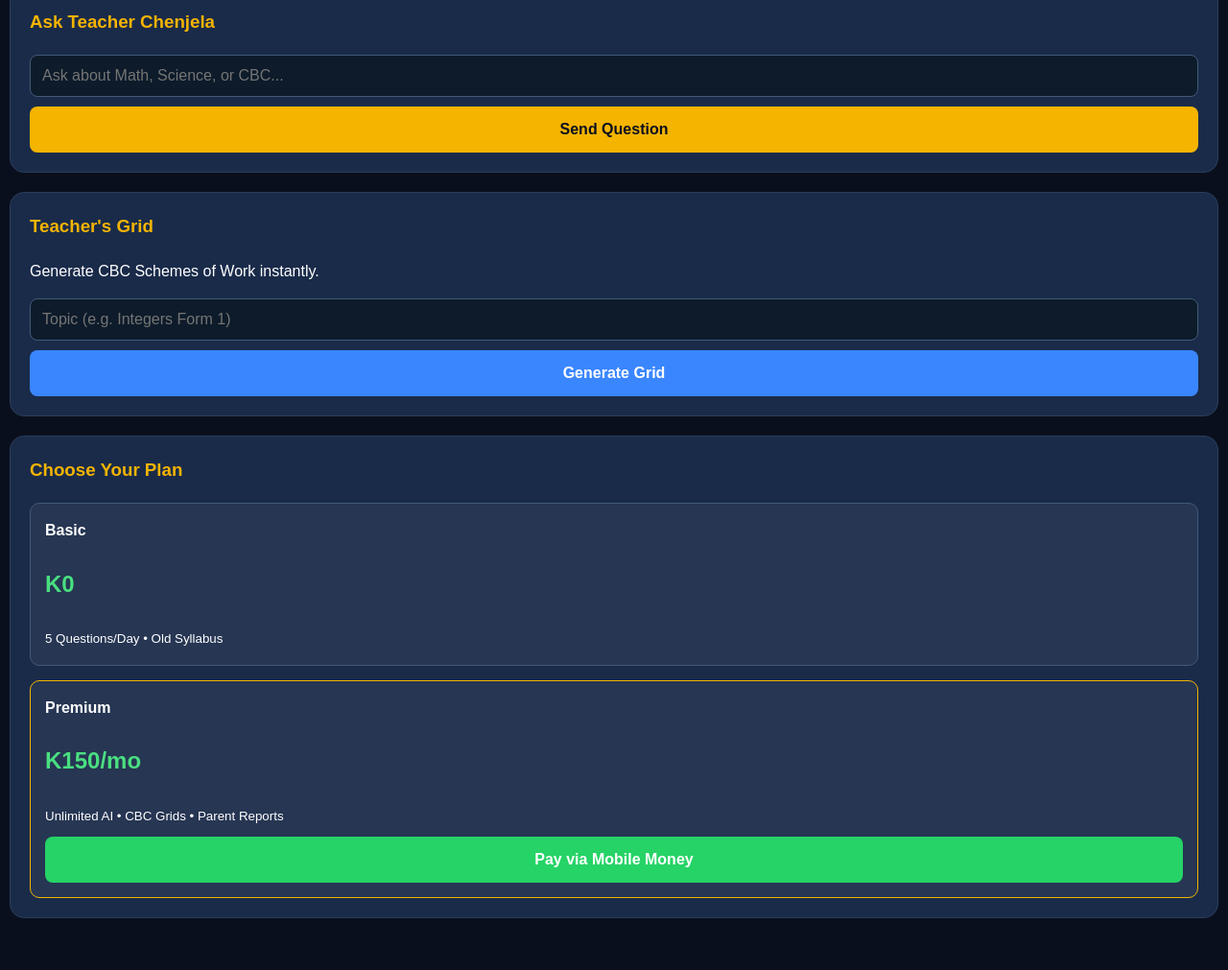
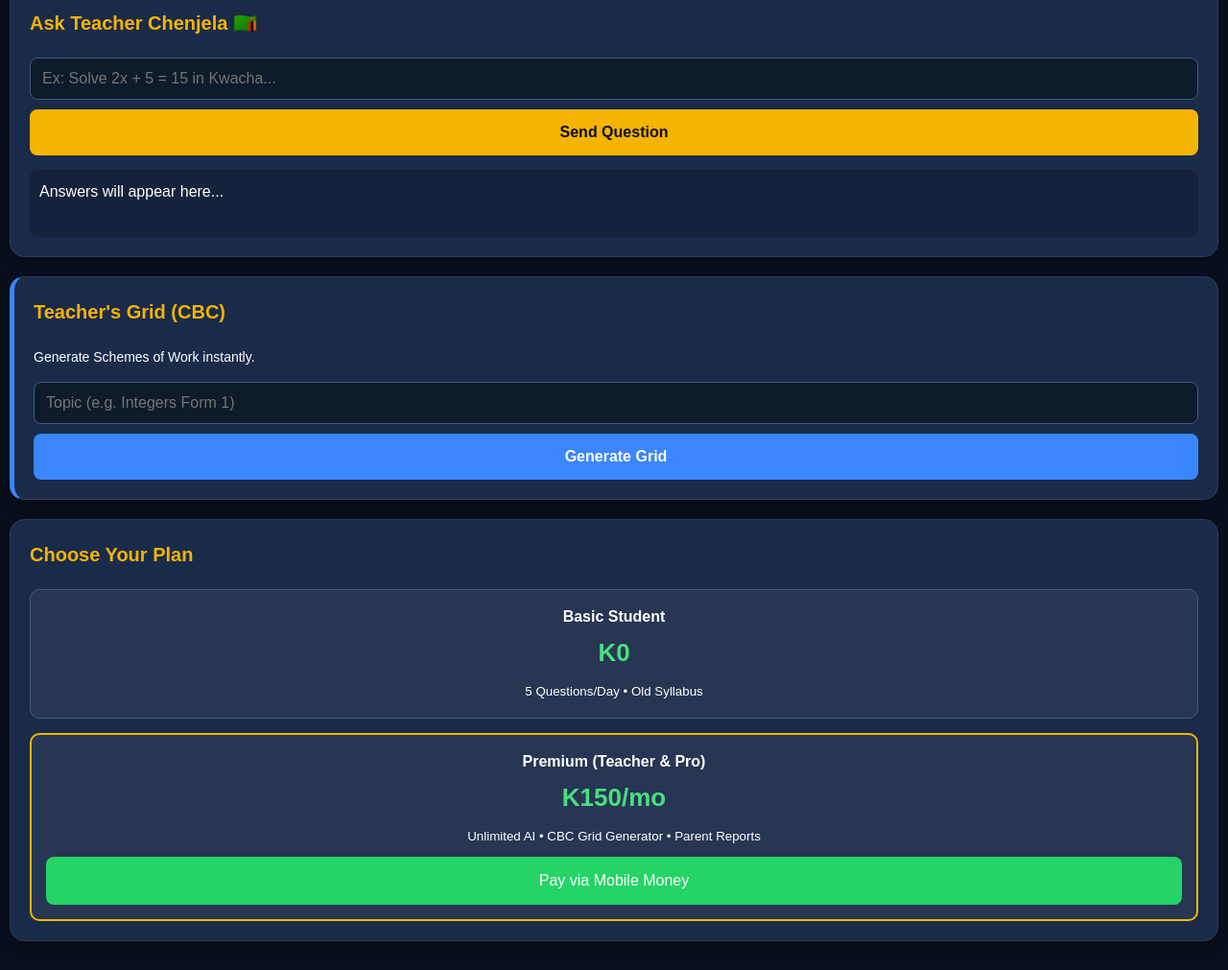
Before and after one commit to njunjushalumba-dotcom/chenjela-app, a plain HTML site: page index.html in a window 1280 px wide. Shown: the part 155-1166 px from the top of the page at 96% size. Before the commit the page ends 1142 px from the top, so only its background shows below. Drawn offline with Linux system fonts and the light colour scheme.

Commit message:
Update index.html with styling and content changes

```diff
--- a/index.html
+++ b/index.html
@@ -4,64 +4,67 @@
     <meta charset="UTF-8">
     <meta name="viewport" content="width=device-width, initial-scale=1.0, maximum-scale=1.0, user-scalable=no">
     <title>Chenjela - Zambia's #1 Study Hub</title>
+
+    <link rel="icon" href="logo.png">
+    <link rel="apple-touch-icon" href="logo.png">
+
     <style>
         :root { --gold: #f5b400; --dark-bg: #0a0f1e; --card-bg: #1a2b4a; }
-        body { margin: 0; font-family: sans-serif; background: var(--dark-bg); color: white; padding: 10px; line-height: 1.6; }
+        body { margin: 0; font-family: 'Outfit', sans-serif; background: var(--dark-bg); color: white; padding: 10px; line-height: 1.6; }
 
-        /* HEADER */
         header { text-align: center; padding: 20px 10px; border-bottom: 2px solid var(--gold); margin-bottom: 20px; }
-        .logo { font-size: 28px; font-weight: bold; color: var(--gold); margin: 0; }
+        .logo-text { font-size: 28px; font-weight: bold; color: var(--gold); margin: 0; }
 
-        /* CARDS */
-        .chenjela-card { background: var(--card-bg); padding: 20px; border-radius: 15px; margin-bottom: 20px; border: 1px solid #2a3e5a; }
-        h2, h3 { color: var(--gold); margin-top: 0; }
+        .chenjela-card { background: var(--card-bg); padding: 20px; border-radius: 15px; margin-bottom: 20px; border: 1px solid #2a3e5a; box-shadow: 0 4px 15px rgba(0,0,0,0.3); }
+        h3 { color: var(--gold); margin-top: 0; font-size: 20px; }
 
-        /* INPUTS & BUTTONS */
-        input { width: 100%; padding: 12px; border-radius: 8px; border: 1px solid #415a77; background: #0d1b2a; color: white; box-sizing: border-box; font-size: 16px; }
-        button { width: 100%; padding: 15px; margin-top: 10px; border-radius: 8px; border: none; font-weight: bold; font-size: 16px; cursor: pointer; transition: 0.3s; }
+        input { width: 100%; padding: 12px; border-radius: 8px; border: 1px solid #415a77; background: #0d1b2a; color: white; box-sizing: border-box; font-size: 16px; margin-bottom: 10px; }
+        button { width: 100%; padding: 15px; border-radius: 8px; border: none; font-weight: bold; font-size: 16px; cursor: pointer; }
+
         .btn-primary { background: var(--gold); color: var(--dark-bg); }
-        .btn-whatsapp { background: #25D366; color: white; }
+        .btn-whatsapp { background: #25D366; color: white; margin-top: 10px; display: block; text-decoration: none; text-align: center; line-height: 1.2; }
 
-        /* PRICING STACK */
-        .tier { border: 1px solid #415a77; padding: 15px; border-radius: 10px; margin-top: 15px; background: rgba(255,255,255,0.05); }
-        .price { font-size: 24px; font-weight: bold; color: #4ade80; }
+        .tier { border: 1px solid #415a77; padding: 15px; border-radius: 10px; margin-top: 15px; background: rgba(255,255,255,0.05); text-align: center; }
+        .price { font-size: 26px; font-weight: bold; color: #4ade80; margin: 5px 0; }
+        #responseArea { margin-top: 15px; padding: 10px; background: rgba(0,0,0,0.2); border-radius: 8px; min-height: 50px; }
     </style>
 </head>
 <body>
 
     <header>
-        <p class="logo">Chenjela.</p>
+        <p class="logo-text">Chenjela.</p>
         <small>Zambian CBC & O-Level Hub</small>
     </header>
 
     <div class="chenjela-card">
-        <h3>Ask Teacher Chenjela</h3>
-        <input type="text" id="userInput" placeholder="Ask about Math, Science, or CBC...">
-        <button class="btn-primary" onclick="alert('Sending to AI...')">Send Question</button>
+        <h3>Ask Teacher Chenjela 🇿🇲</h3>
+        <input type="text" id="userInput" placeholder="Ex: Solve 2x + 5 = 15 in Kwacha...">
+        <button class="btn-primary" onclick="askAI()">Send Question</button>
+        <div id="responseArea">Answers will appear here...</div>
     </div>
 
-    <div class="chenjela-card">
-        <h3>Teacher's Grid</h3>
-        <p>Generate CBC Schemes of Work instantly.</p>
+    <div class="chenjela-card" style="border-left: 5px solid #3a86ff;">
+        <h3>Teacher's Grid (CBC)</h3>
+        <p style="font-size: 14px;">Generate Schemes of Work instantly.</p>
         <input type="text" id="topicInput" placeholder="Topic (e.g. Integers Form 1)">
-        <button class="btn-primary" style="background: #3a86ff; color: white;">Generate Grid</button>
+        <button onclick="generateGrid()" style="background: #3a86ff; color: white;">Generate Grid</button>
     </div>
 
     <div class="chenjela-card">
         <h3>Choose Your Plan</h3>
 
         <div class="tier">
-            <strong>Basic</strong>
+            <strong>Basic Student</strong>
             <p class="price">K0</p>
             <small>5 Questions/Day • Old Syllabus</small>
         </div>
 
-        <div class="tier" style="border-color: var(--gold);">
-            <strong>Premium</strong>
+        <div class="tier" style="border: 2px solid var(--gold);">
+            <strong>Premium (Teacher & Pro)</strong>
             <p class="price">K150/mo</p>
-            <small>Unlimited AI • CBC Grids • Parent Reports</small>
-            <a href="https://wa.me/260971234567?text=Hi!%20I%20want%20to%20activate%20Chenjela%20Premium" style="text-decoration:none;">
-                <button class="btn-whatsapp">Pay via Mobile Money</button>
+            <small>Unlimited AI • CBC Grid Generator • Parent Reports</small>
+            <a href="https://wa.me/260971234567?text=Hi!%20I%20want%20to%20activate%20Chenjela%20Premium" class="btn-whatsapp" style="border-radius: 8px; padding: 15px;">
+                Pay via Mobile Money
             </a>
         </div>
     </div>
```
